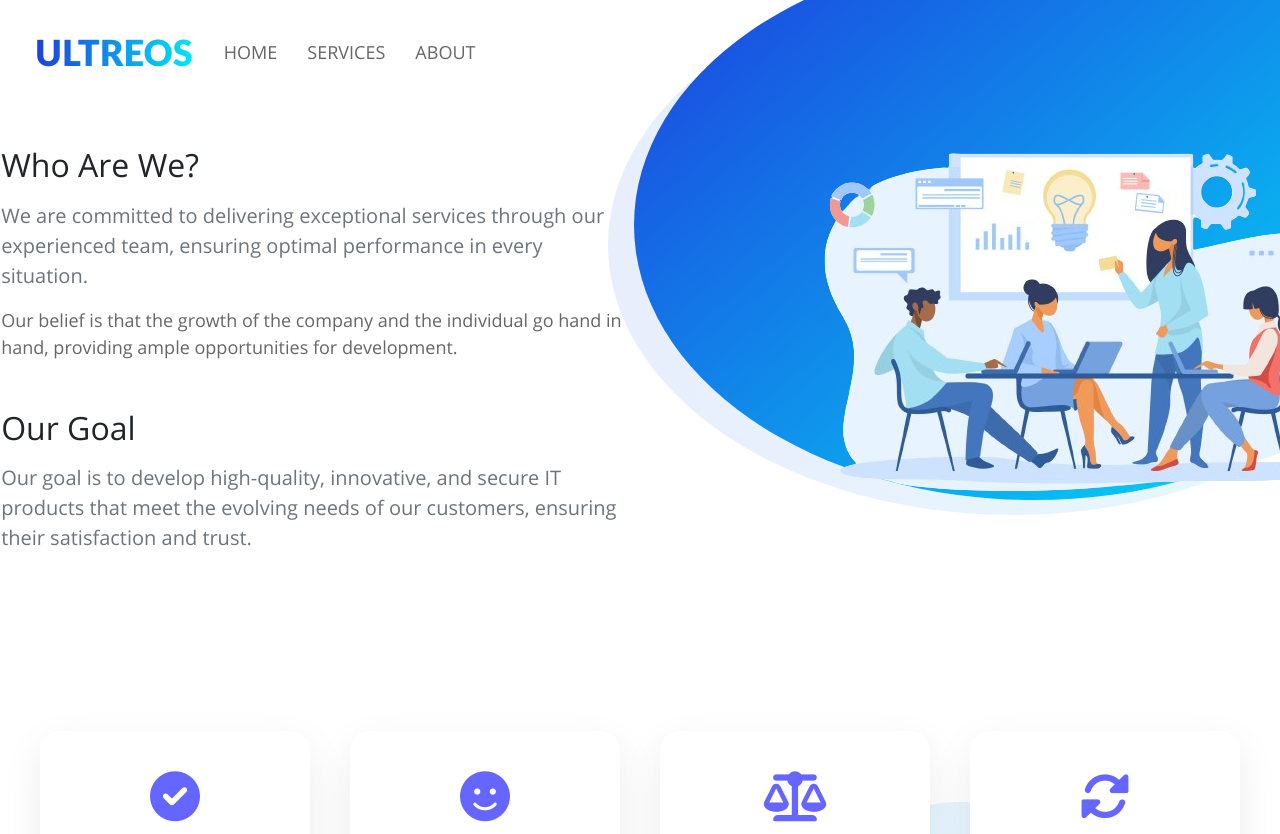
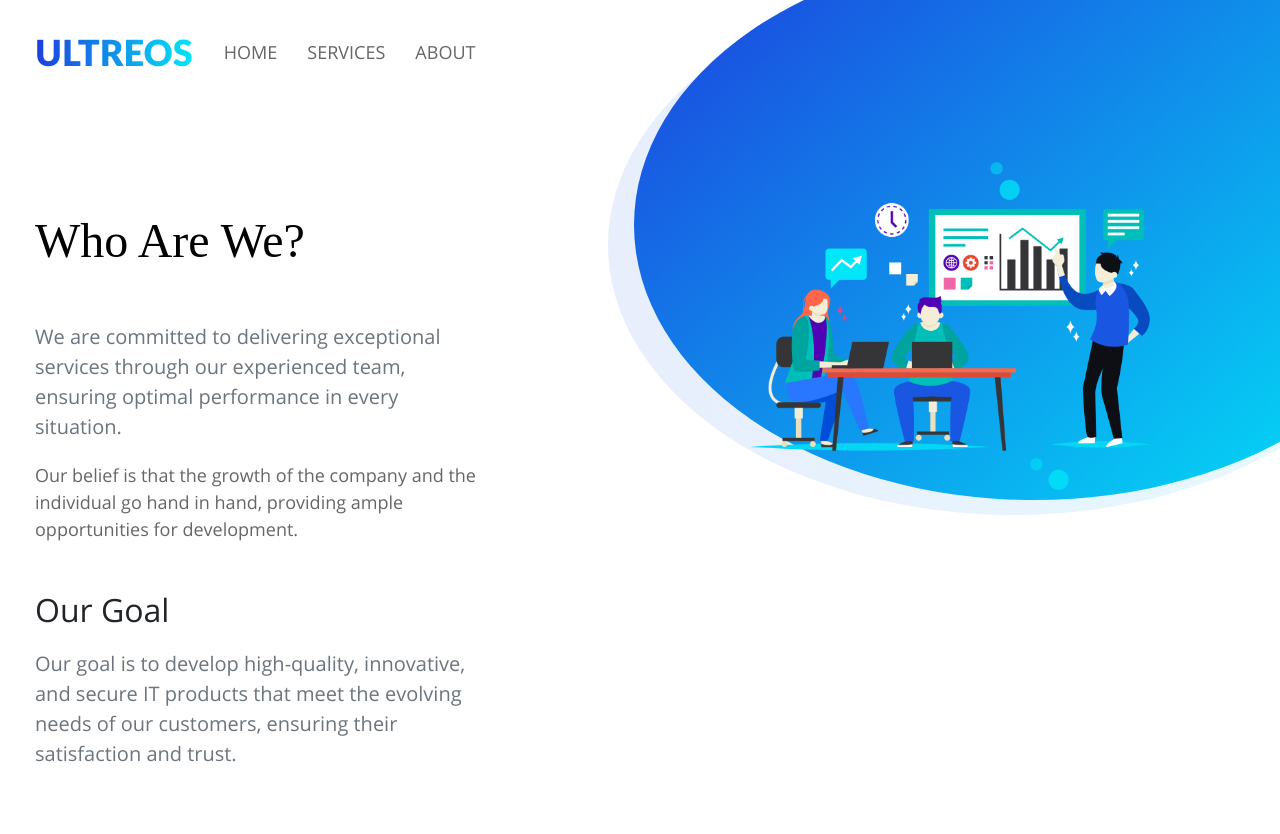
Before and after one commit to mmehta498/ultreos, a plain HTML site: page about.html in a window 1280 px wide. Shown: the top 834 px of the page. Drawn offline with Linux system fonts and the light colour scheme; a web font is replaced by a local one.

Commit message:
4 commit

```diff
--- a/about.html
+++ b/about.html
@@ -50,6 +50,11 @@ transform: scale(1.1);
 }
 
 
+.wrap-text {
+  display: inline-block; /* Ensures the span behaves like a block for wrapping purposes */
+  overflow: hidden;     /* Hides any overflow content */
+  word-break: break-all; /* Breaks the word at any character to wrap text */
+}
 
 
 .gtco-features .col-lg-12 .card {
@@ -122,32 +127,29 @@ transform: scale(1.1);
 </nav>
 <div id="about" style="margin-top: 3%;">
 
+    <div class="container-fluid gtco-banner-area">
+        <div class="container">
+            <div class="row">
+                <div class="col-md-6">
+                    <h1> Who Are We?</h1>
+                    <br>
+                    <p class="lead fs-4 text-secondary mb-3">We are committed to delivering exceptional services through our experienced team, ensuring optimal performance in every situation. </p>
+                    <p class="mb-5">Our belief is that the growth of the company and the individual go hand in hand, providing ample opportunities for development.</p>
 
+                    <h2 class="mb-3">Our Goal</h2>
+                    <p class="lead fs-4 text-secondary mb-3">Our goal is to develop high-quality, innovative, and secure IT products that meet the evolving needs of our customers, ensuring their satisfaction and trust. </p>
+                    <p>  </p>
+                    <!-- <a href="#">Contact Us <i class="fa fa-angle-right" aria-hidden="true"></i></a> -->
+                </div>
+                <div class="col-md-6">
+                    <div class="card"><img class="card-img-top img-fluid" src="images/banner-img.png" alt=""></div>
+                </div>
+            </div>
+        </div>
+    </div>
 
         <!-- About 1 - Bootstrap Brain Component -->
-<section class="py-1 py-md-1" style="margin-left: -10%;">
-    <div class="container">
-      <div class="row gy-3 gy-md-4 gy-lg-0 align-items-lg-center">
 
-        <div class="col-12 col-lg-6 col-xl-7">
-          <div class="row justify-content-xl-center">
-            <div class="col-12 col-xl-11">
-              <h2 class="mb-3">Who Are We?</h2>
-              <p class="lead fs-4 text-secondary mb-3">We are committed to delivering exceptional services through our experienced team, ensuring optimal performance in every situation. </p>
-              <p class="mb-5">Our belief is that the growth of the company and the individual go hand in hand, providing ample opportunities for development.</p>
-              <p class="lead fs-4 text-secondary mb-3"></p>
-              <h2 class="mb-3">Our Goal</h2>
-              <p class="lead fs-4 text-secondary mb-3">Our goal is to develop high-quality, innovative, and secure IT products that meet the evolving needs of our customers, ensuring their satisfaction and trust. </p>
-
-            </div>
-          </div>
-        </div>
-        <div class="col-12 col-lg-6 col-xl-5" style="padding-left: 100px; margin-top: -70px;">
-          <img class="" loading="lazy" src="./images/aboutus.png" alt="About 1" >
-        </div>
-      </div>
-    </div>
-  </section>
 
 
 
@@ -283,7 +285,7 @@ transform: scale(1.1);
             </div>
             <div class="col-lg-6">
                 <div class="row">
-                    <div class="col-6">
+                    <div class="col-6" >
                         <h4>Company</h4>
                         <ul class="nav flex-column company-nav">
                             <li class="nav-item"><a class="nav-link" href="index.html">Home</a></li>
@@ -301,7 +303,7 @@ transform: scale(1.1);
                             <li   class="nav-item"><a class="nav-link" href="#"><i class="fab fa-instagram" aria-hidden="true"></i></a></li>
                         </ul>
                         <h4 class="mt-5">Contact Us</h4>
-                        <h5> morihardik2000@gmail.com </h5>
+                        <h5 class="wrap-text">morihardik2000@gmail.com</h5>
                     </div>
                     <div class="col-6">
                         <h4>Services</h4>
```
Also changed, not shown: index.html (+7 -1 lines), services.html (+6 -2 lines).
